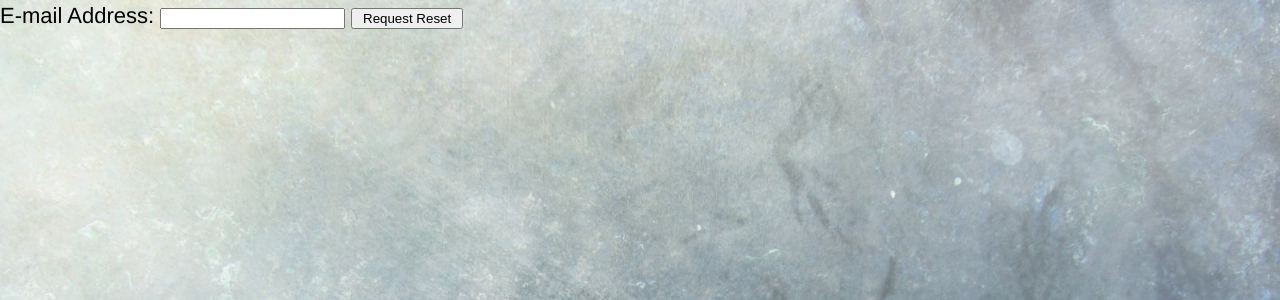
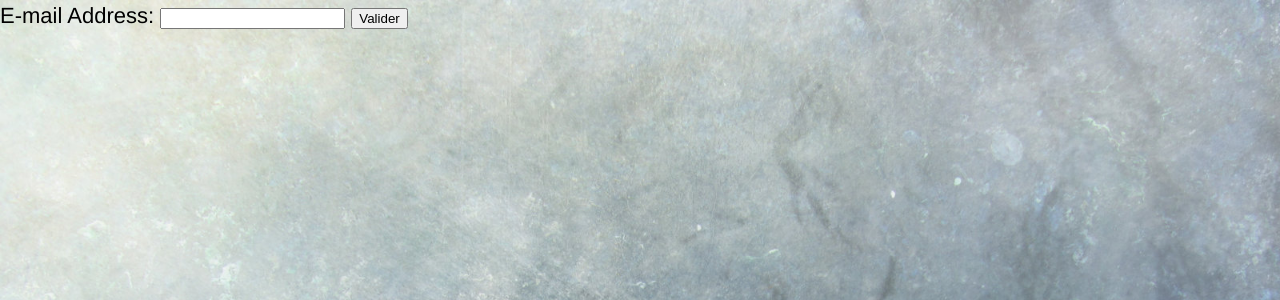
Before and after one commit to LafLaurine/ProjetTUT, a PHP site: page /Traitements/forgotpwd.php in a window 1280 px wide. Shown: the top 300 px of the page. Run offline with PHP 8.4, Linux system fonts and the light colour scheme; some libraries are stand-ins or nearby versions.

Commit message:
Add files via upload

```diff
--- a/Traitements/forgotpwd.php
+++ b/Traitements/forgotpwd.php
@@ -15,8 +15,8 @@
 <body>
 
 
-<form action="change.php" method="POST">
-E-mail Address: <input type="text" name="email" size="20" /> <input type="submit" name="ForgotPassword" value=" Request Reset " />
+<form action="forgotPassword.php" method="POST">
+E-mail Address: <input type="text" name="email" size="20" /> <input type="submit" name="ForgotPassword" value="Valider" />
 </form>
 
 </body>
```
